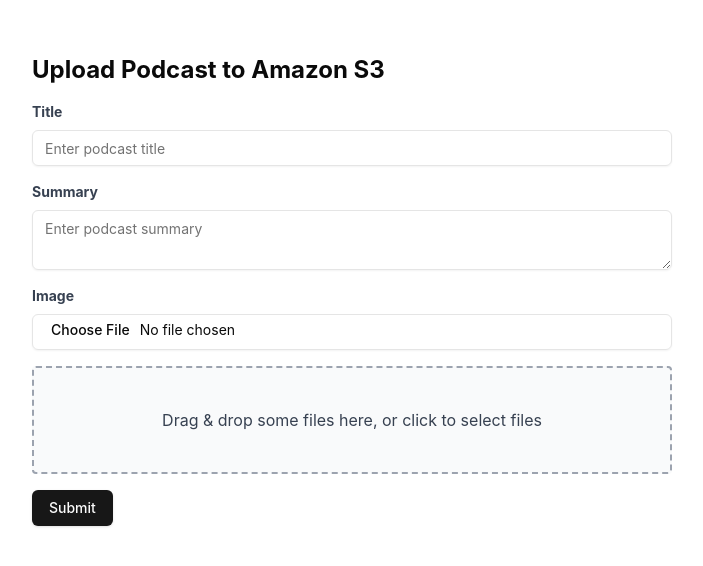
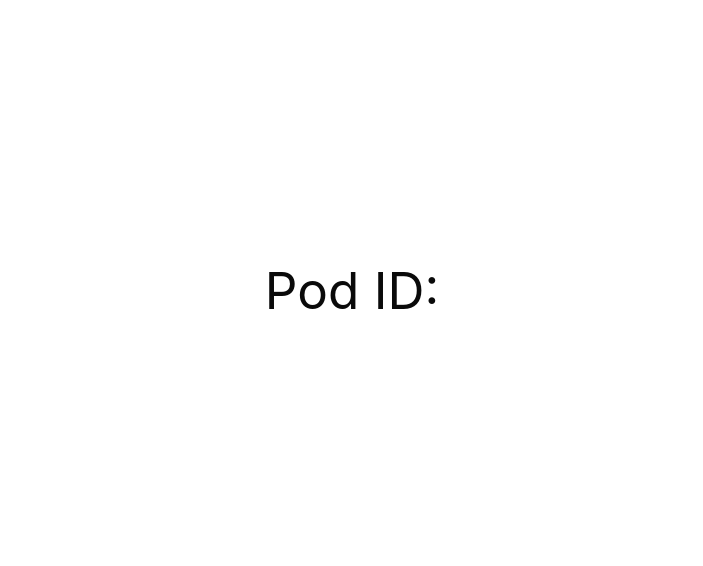
Before and after one commit to dchen024/podcademy, a React (Vite) app in the folder react_s3_frontend/: page /pod/1 in a window 1280 px wide. Shown: the part 110-676 px from the top of the page, without its empty margins (288-991 px from the left). Built offline with nearby package versions, Linux system fonts and the light colour scheme.

Commit message:
added routes

```diff
--- a/react_s3_frontend/package.json
+++ b/react_s3_frontend/package.json
@@ -15,10 +15,13 @@
     "@shadcn/ui": "^0.0.4",
     "class-variance-authority": "^0.7.0",
     "clsx": "^2.1.1",
+    "install": "^0.13.0",
     "lucide-react": "^0.447.0",
+    "npm": "^10.9.0",
     "react": "^18.3.1",
     "react-dom": "^18.3.1",
     "react-dropzone": "^14.2.9",
+    "react-router-dom": "^6.26.2",
     "tailwind-merge": "^2.5.3",
     "tailwindcss-animate": "^1.0.7"
   },
--- a/react_s3_frontend/src/App.tsx
+++ b/react_s3_frontend/src/App.tsx
@@ -1,130 +1,18 @@
-import React, { useState } from 'react';
-import Dropzone from './components/Dropzone';
-import FileList from './components/FileList';
-import { Textarea } from '@/components/ui/textarea';
-import { Button } from '@/components/ui/button';
-import { Input } from '@/components/ui/input';
 
-interface UploadedFile {
-  filename: string;
-  url: string;
-}
+import { BrowserRouter as Router, Routes, Route } from 'react-router-dom';
+import Home from './home';
+import Pod from './pod';
+import PodID from './podId';
 
 const App: React.FC = () => {
-  const [uploadedFiles, setUploadedFiles] = useState<UploadedFile[]>([]);
-  const [uploading, setUploading] = useState(false);
-  const [error, setError] = useState('');
-  const [title, setTitle] = useState('');
-  const [summary, setSummary] = useState('');
-  const [files, setFiles] = useState<File[]>([]);
-  const [image, setImage] = useState<File | null>(null);
-
-  const handleDrop = (acceptedFiles: File[]) => {
-    setFiles(acceptedFiles);
-  };
-
-  const handleImageChange = (event: React.ChangeEvent<HTMLInputElement>) => {
-    if (event.target.files && event.target.files[0]) {
-      setImage(event.target.files[0]);
-    }
-  };
-
-  const handleSubmit = (event: React.FormEvent) => {
-    event.preventDefault();
-    setUploading(true);
-    setError('');
-
-    const formData = new FormData();
-    files.forEach((file) => {
-      formData.append('files', file);
-    });
-    if (image) {
-      formData.append('image', image);
-    }
-    formData.append('title', title);
-    formData.append('summary', summary);
-
-    fetch('http://127.0.0.1:5000/upload_pod', {
-      method: 'POST',
-      body: formData,
-    })
-      .then(async (response) => {
-        if (response.ok) {
-          const data = await response.json();
-          setUploadedFiles(data.files);
-        } else {
-          const errorData = await response.json();
-          setError(errorData.error || 'Error uploading files');
-        }
-      })
-      .catch((err) => {
-        console.error('Error:', err);
-        setError('Error uploading files');
-      })
-      .finally(() => {
-        setUploading(false);
-      });
-  };
-
   return (
-    <div className='container mx-auto p-4 max-w-2xl'>
-      <h1 className='text-2xl font-bold mb-4'>Upload Podcast to Amazon S3</h1>
-      <form onSubmit={handleSubmit}>
-        <div className='mb-4'>
-          <label
-            className='block text-gray-700 text-sm font-bold mb-2'
-            htmlFor='title'
-          >
-            Title
-          </label>
-          <Input
-            id='title'
-            type='text'
-            value={title}
-            onChange={(e) => setTitle(e.target.value)}
-            placeholder='Enter podcast title'
-            className='w-full'
-          />
-        </div>
-        <div className='mb-4'>
-          <label
-            className='block text-gray-700 text-sm font-bold mb-2'
-            htmlFor='summary'
-          >
-            Summary
-          </label>
-          <Textarea
-            id='summary'
-            value={summary}
-            onChange={(e) => setSummary(e.target.value)}
-            placeholder='Enter podcast summary'
-            className='w-full'
-          />
-        </div>
-        <div className='mb-4'>
-          <label
-            className='block text-gray-700 text-sm font-bold mb-2'
-            htmlFor='image'
-          >
-            Image
-          </label>
-          <Input
-            id='image'
-            type='file'
-            accept='image/*'
-            onChange={handleImageChange}
-            className='w-full'
-          />
-        </div>
-        <Dropzone onDrop={handleDrop} />
-        {uploading && <p className='mt-4 text-blue-600'>Uploading files...</p>}
-        {error && <p className='mt-4 text-red-600'>{error}</p>}
-        {uploadedFiles.length > 0 && <FileList files={uploadedFiles} />}
-        <Button type='submit' className='mt-4'>
-          Submit
-        </Button>
-      </form>
-    </div>
+    <Router>
+      <Routes>
+        <Route path="/" element={<Home />} />
+        <Route path="/pod" element={<Pod />} />
+        <Route path="/pod/:id" element={<PodID />} />
+      </Routes>
+    </Router>
   );
 };
 
--- /dev/null
+++ b/react_s3_frontend/src/Home.tsx
@@ -0,0 +1,130 @@
+import React, { useState } from 'react';
+import Dropzone from './components/Dropzone';
+import FileList from './components/FileList';
+import { Textarea } from '@/components/ui/textarea';
+import { Button } from '@/components/ui/button';
+import { Input } from '@/components/ui/input';
+interface UploadedFile {
+    filename: string;
+    url: string;
+  }
+
+const Home: React.FC = () => {
+    const [uploadedFiles, setUploadedFiles] = useState<UploadedFile[]>([]);
+    const [uploading, setUploading] = useState(false);
+    const [error, setError] = useState('');
+    const [title, setTitle] = useState('');
+    const [summary, setSummary] = useState('');
+    const [files, setFiles] = useState<File[]>([]);
+    const [image, setImage] = useState<File | null>(null);
+
+    const handleDrop = (acceptedFiles: File[]) => {
+      setFiles(acceptedFiles);
+    };
+
+    const handleImageChange = (event: React.ChangeEvent<HTMLInputElement>) => {
+      if (event.target.files && event.target.files[0]) {
+        setImage(event.target.files[0]);
+      }
+    };
+
+    const handleSubmit = (event: React.FormEvent) => {
+      event.preventDefault();
+      setUploading(true);
+      setError('');
+
+      const formData = new FormData();
+      files.forEach((file) => {
+        formData.append('files', file);
+      });
+      if (image) {
+        formData.append('image', image);
+      }
+      formData.append('title', title);
+      formData.append('summary', summary);
+
+      fetch('http://127.0.0.1:5000/upload_pod', {
+        method: 'POST',
+        body: formData,
+      })
+        .then(async (response) => {
+          if (response.ok) {
+            const data = await response.json();
+            setUploadedFiles(data.files);
+          } else {
+            const errorData = await response.json();
+            setError(errorData.error || 'Error uploading files');
+          }
+        })
+        .catch((err) => {
+          console.error('Error:', err);
+          setError('Error uploading files');
+        })
+        .finally(() => {
+          setUploading(false);
+        });
+    };
+
+    return (
+      <div className='container max-w-2xl p-4 mx-auto'>
+        <h1 className='mb-4 text-2xl font-bold'>Upload Podcast to Amazon S3</h1>
+        <form onSubmit={handleSubmit}>
+          <div className='mb-4'>
+            <label
+              className='block mb-2 text-sm font-bold text-gray-700'
+              htmlFor='title'
+            >
+              Title
+            </label>
+            <Input
+              id='title'
+              type='text'
+              value={title}
+              onChange={(e) => setTitle(e.target.value)}
+              placeholder='Enter podcast title'
+              className='w-full'
+            />
+          </div>
+          <div className='mb-4'>
+            <label
+              className='block mb-2 text-sm font-bold text-gray-700'
+              htmlFor='summary'
+            >
+              Summary
+            </label>
+            <Textarea
+              id='summary'
+              value={summary}
+              onChange={(e) => setSummary(e.target.value)}
+              placeholder='Enter podcast summary'
+              className='w-full'
+            />
+          </div>
+          <div className='mb-4'>
+            <label
+              className='block mb-2 text-sm font-bold text-gray-700'
+              htmlFor='image'
+            >
+              Image
+            </label>
+            <Input
+              id='image'
+              type='file'
+              accept='image/*'
+              onChange={handleImageChange}
+              className='w-full'
+            />
+          </div>
+          <Dropzone onDrop={handleDrop} />
+          {uploading && <p className='mt-4 text-blue-600'>Uploading files...</p>}
+          {error && <p className='mt-4 text-red-600'>{error}</p>}
+          {uploadedFiles.length > 0 && <FileList files={uploadedFiles} />}
+          <Button type='submit' className='mt-4'>
+            Submit
+          </Button>
+        </form>
+      </div>
+    );
+  };
+
+  export default Home;
--- /dev/null
+++ b/react_s3_frontend/src/pod.tsx
@@ -0,0 +1,13 @@
+
+
+
+const Pod = () => {
+
+    return (
+        <div>
+            <h1>Pod</h1>
+        </div>
+    )
+}
+
+export default Pod
--- /dev/null
+++ b/react_s3_frontend/src/podId.tsx
@@ -0,0 +1,12 @@
+
+
+
+const PodID = (params: any) => {
+    return (
+        <div>
+            <h1>Pod ID: </h1>
+        </div>
+    )
+}
+
+export default PodID
```
Also changed, not shown: 1 other file (tests, documents, lock files or other folders).
